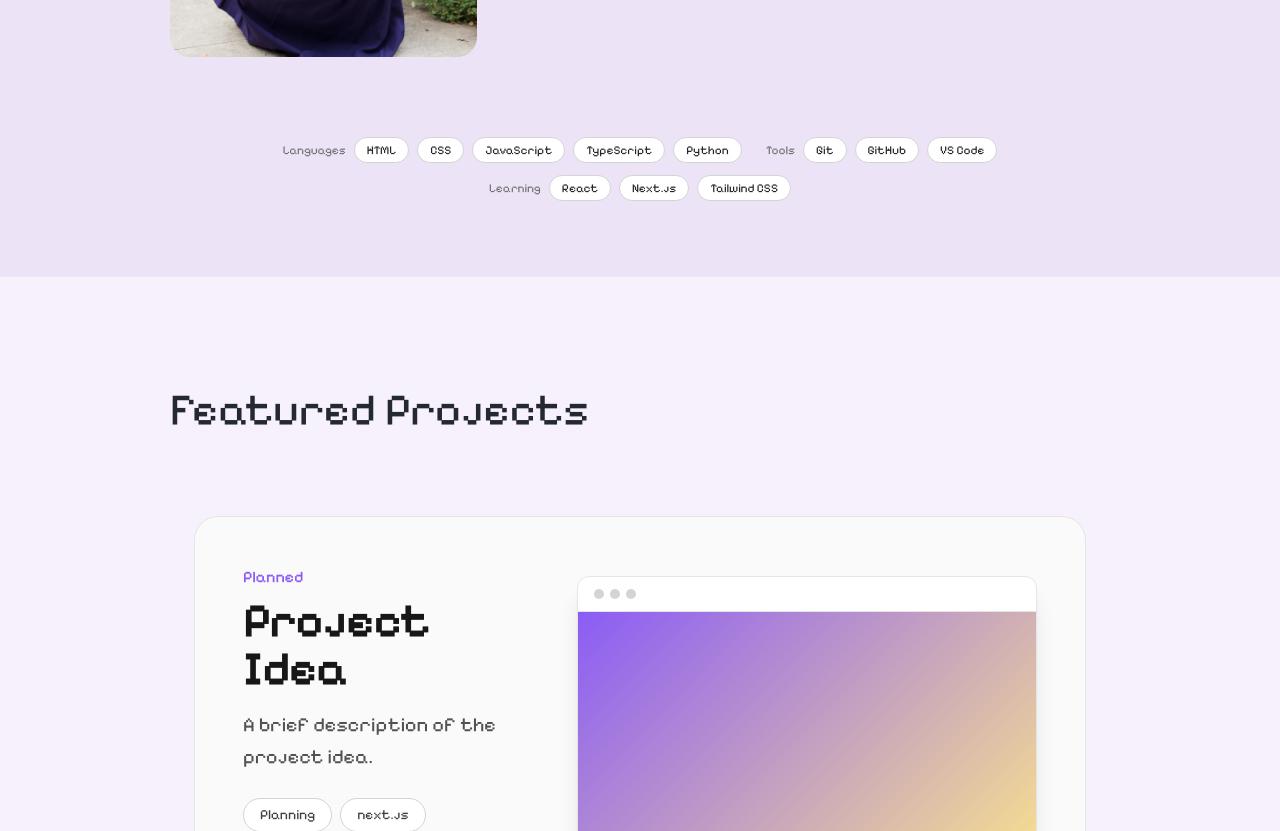
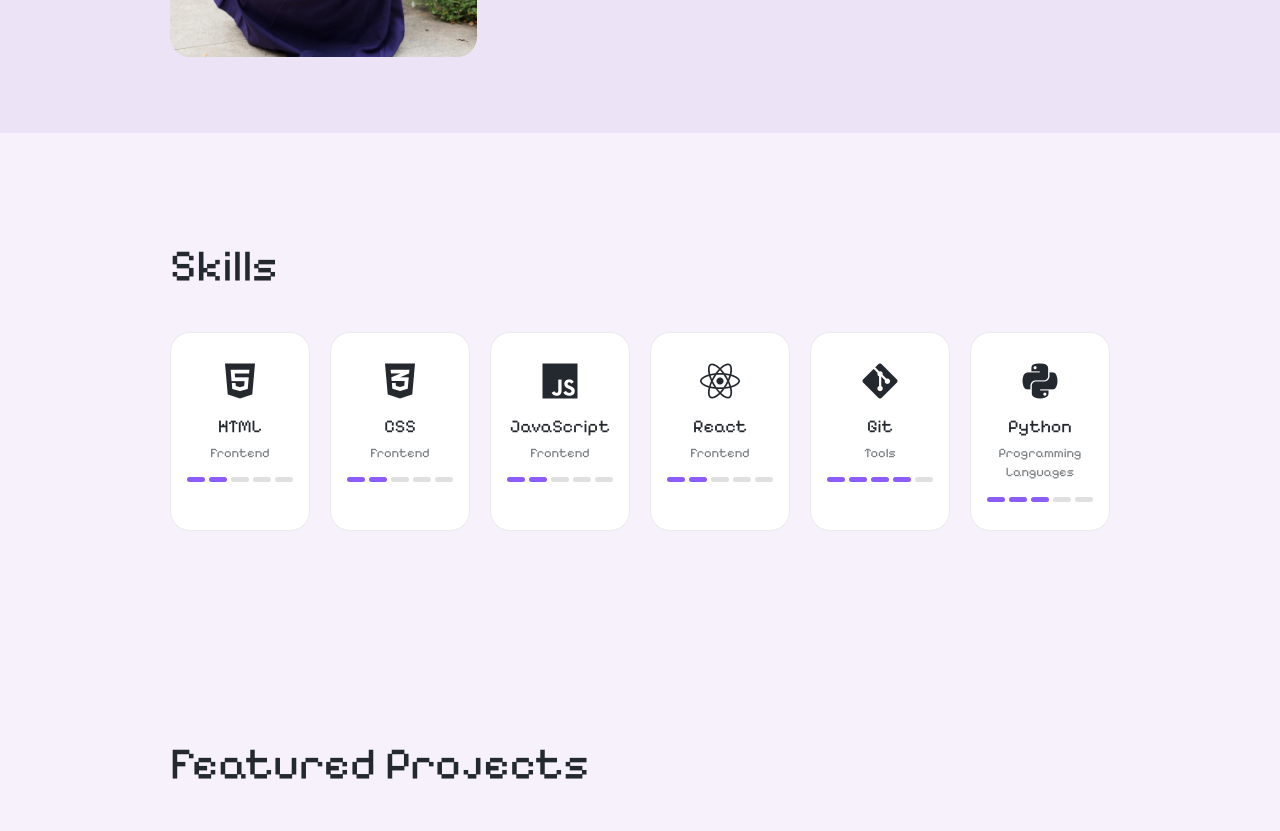
Before and after one commit to zenoframeria/zenoframeria_portfolio, a Next.js app: page / in a window 1280 px wide. Shown: the part 1360-2191 px from the top of the page. Built offline with nearby package versions, Linux system fonts and the light colour scheme.

Commit message:
Add: Skill section

```diff
--- a/app/globals.css
+++ b/app/globals.css
@@ -39,8 +39,8 @@ body {
 .avatar {
   width: 100%;
   max-width: 300px;
-  height: auto;           /* เลิกล็อก 300px */
-  aspect-ratio: 1 / 1;    /* สี่เหลี่ยมจัตุรัส = วงกลมสมบูรณ์ */
+  height: auto;
+  aspect-ratio: 1 / 1;
   object-fit: cover;
   border-radius: 50%;
 }
@@ -198,16 +198,6 @@ body {
   gap: 80px;
   padding: 100px 170px 76px;
   background: var(--navbar-bg);
-  flex-direction: column;
-  align-items: center;
-  gap: 0;
-}
-
-.about-main {
-  display: flex;
-  align-items: center;
-  justify-content: center;
-  gap: 80px;
 }
 
 .about-photo img {
@@ -317,29 +307,54 @@ body {
   margin-top: 0;
 }
 
+/* SKILL SECTION*/
+.skill-grid {
+  display: grid;
+  grid-template-columns: repeat(6, 1fr);
+  gap: 20px;
+}
+.skill-card {
+  background: #ffffff;
+  border: 1px solid rgba(0, 0, 0, 0.08);
+  border-radius: 20px;
+  padding: 28px 16px;
+  text-align: center;
+}
+.skill-card i { font-size: 40px; margin-bottom: 12px; }
+.skill-card h3 { margin: 0 0 4px; font-size: 18px; }
+.skill-card p { margin: 0 0 14px; font-size: 13px; opacity: 0.6; }
+.skill-dots { display: flex; justify-content: center; gap: 4px; }
+.dot {
+  width: 100%;
+  max-width: 22px;
+  height: 5px;
+  border-radius: 999px;
+  background: rgba(0, 0, 0, 0.12);
+}
+.dot.on { background: #8b5cf6; }
+
 /* MOBILE (≤ 768px) */
 @media (max-width: 768px) {
   .container { flex-direction: column; }
   .profile { width: 100%; }
   .avatar { max-width: 180px; }
 
-  .nav-inner { padding: 16px 20px; }   /* ลดระยะขอบ navbar */
+  .nav-inner { padding: 16px 20px; }
 
   .hero,
   .section,
-  .about { padding: 48px 20px; }       /* ลดระยะขอบซ้ายขวาทุก section */
+  .about { padding: 48px 20px; }
 
   .hero,
   .about,
-  .about-main,
   .project-grid {
-    flex-direction: column;            /* เรียงบนลงล่างแทนซ้ายขวา */
+    flex-direction: column;
     gap: 32px;
   }
 
   .hero-text { max-width: 100%; }
   .hero-image img,
-  .about-photo img { width: 100%; }    /* รูปเต็มความกว้างจอ */
+  .about-photo img { width: 100%; }
   .hero-text h1 { font-size: clamp(32px, 9vw, 56px); }
 
   .site-footer {
@@ -358,4 +373,6 @@ body {
   .timeline-item::before,
   .timeline-item:nth-child(even)::before { left: 0; right: auto; }
   .timeline-item .project-tags { justify-content: flex-start; }
+
+  .skill-grid { grid-template-columns: repeat(2, 1fr); }
 }
--- a/app/page.tsx
+++ b/app/page.tsx
@@ -36,7 +36,6 @@ export default function Home() {
         </section>
 
         <section className="about" id="about">
-          <div className="about-main">
           <div className="about-photo">
             <img src="/frame-img-1.jpg" alt="Frame"/>
           </div>
@@ -46,7 +45,10 @@ export default function Home() {
             <p>paragraph about myself</p>
             <p>paragraph about goals</p>
           </div>
-          </div>
+        </section>
+
+        <section className="section" id="skills">
+          <h2>Skills</h2>
           <SkillTags />
         </section>
 
--- a/components/SkillTags.tsx
+++ b/components/SkillTags.tsx
@@ -1,31 +1,30 @@
-type SkillGroup = { title: string; skills: string[] };
+type Skill = { name: string; category: string; icon: string; level: number };
 
-type Props = {
-  groups?: SkillGroup[];
-};
+type Props = { skills?: Skill[] };
 
-// ทักษะแบบป้าย เรียงแนวนอนแถวเดียว (ตัดบรรทัดเองเมื่อจอแคบ)
 export default function SkillTags({
-  groups = [
-    { title: "Languages", skills: ["HTML", "CSS", "JavaScript", "TypeScript", "Python"] },
-    { title: "Tools", skills: ["Git", "GitHub", "VS Code"] },
-    { title: "Learning", skills: ["React", "Next.js", "Tailwind CSS"] },
+  skills = [
+    { name: "HTML", category: "Frontend", icon: "fa-brands fa-html5", level: 2 },
+    { name: "CSS", category: "Frontend", icon: "fa-brands fa-css3-alt", level: 2 },
+    { name: "JavaScript", category: "Frontend", icon: "fa-brands fa-js", level: 2 },
+    { name: "React", category: "Frontend", icon: "fa-brands fa-react", level: 2 },
+    { name: "Git", category: "Tools", icon: "fa-brands fa-git-alt", level: 4 },
+    { name: "Python", category: "Programming Languages", icon: "fa-brands fa-python", level: 3 },
   ],
 }: Props) {
   return (
-    <div className="mt-20 flex flex-wrap items-center justify-center gap-x-6 gap-y-3">
-      {groups.map((group) => (
-        <ul key={group.title} className="flex flex-wrap items-center gap-2">
-          <li className="text-xs text-neutral-500">{group.title}</li>
-          {group.skills.map((skill) => (
-            <li
-              key={skill}
-              className="rounded-full border border-neutral-300 bg-white px-3 py-1 text-xs text-neutral-800"
-            >
-              {skill}
-            </li>
-          ))}
-        </ul>
+    <div className="skill-grid">
+      {skills.map((s) => (
+        <div key={s.name} className="skill-card">
+          <i className={s.icon}></i>
+          <h3>{s.name}</h3>
+          <p>{s.category}</p>
+          <div className="skill-dots">
+            {[1, 2, 3, 4, 5].map((n) => (
+              <span key={n} className={n <= s.level ? "dot on" : "dot"} />
+            ))}
+          </div>
+        </div>
       ))}
     </div>
   );
```
Lines whose indentation alone changed are shown as unchanged.
